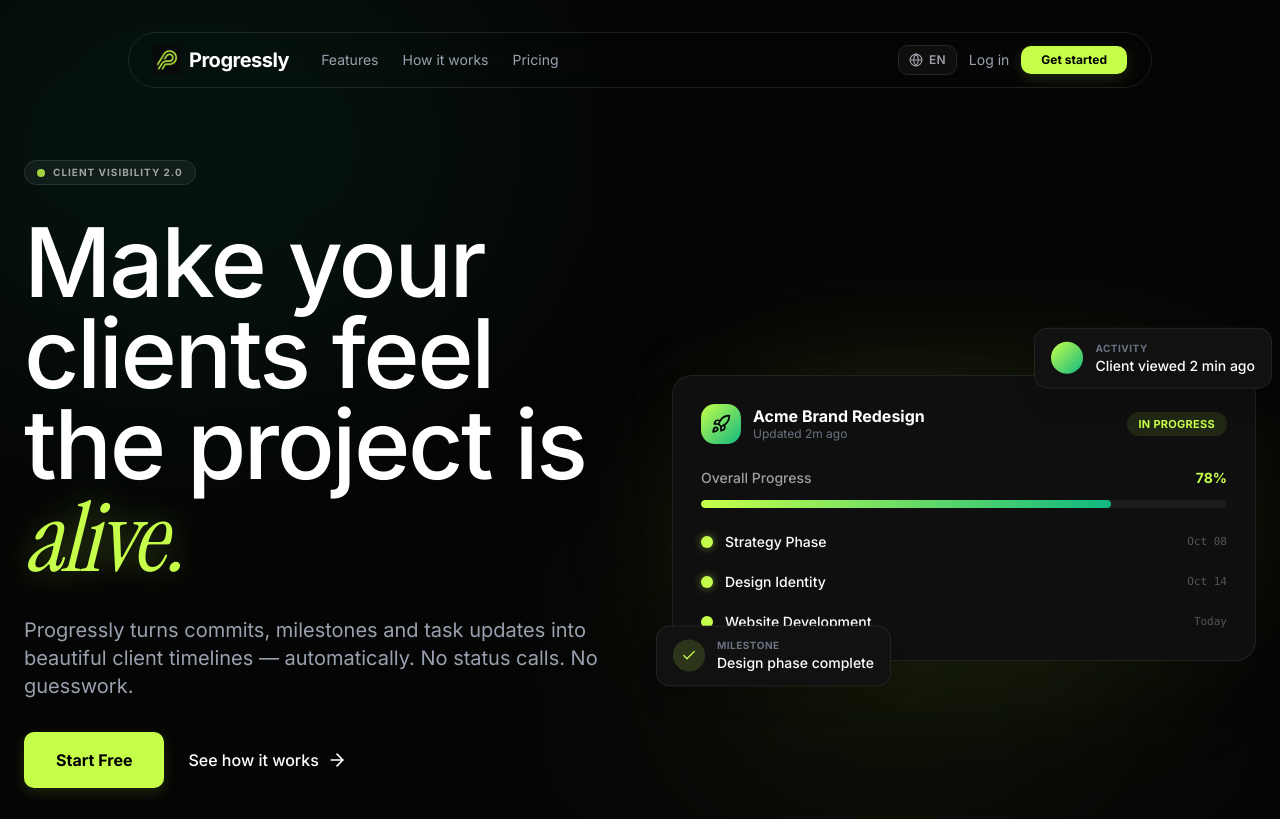
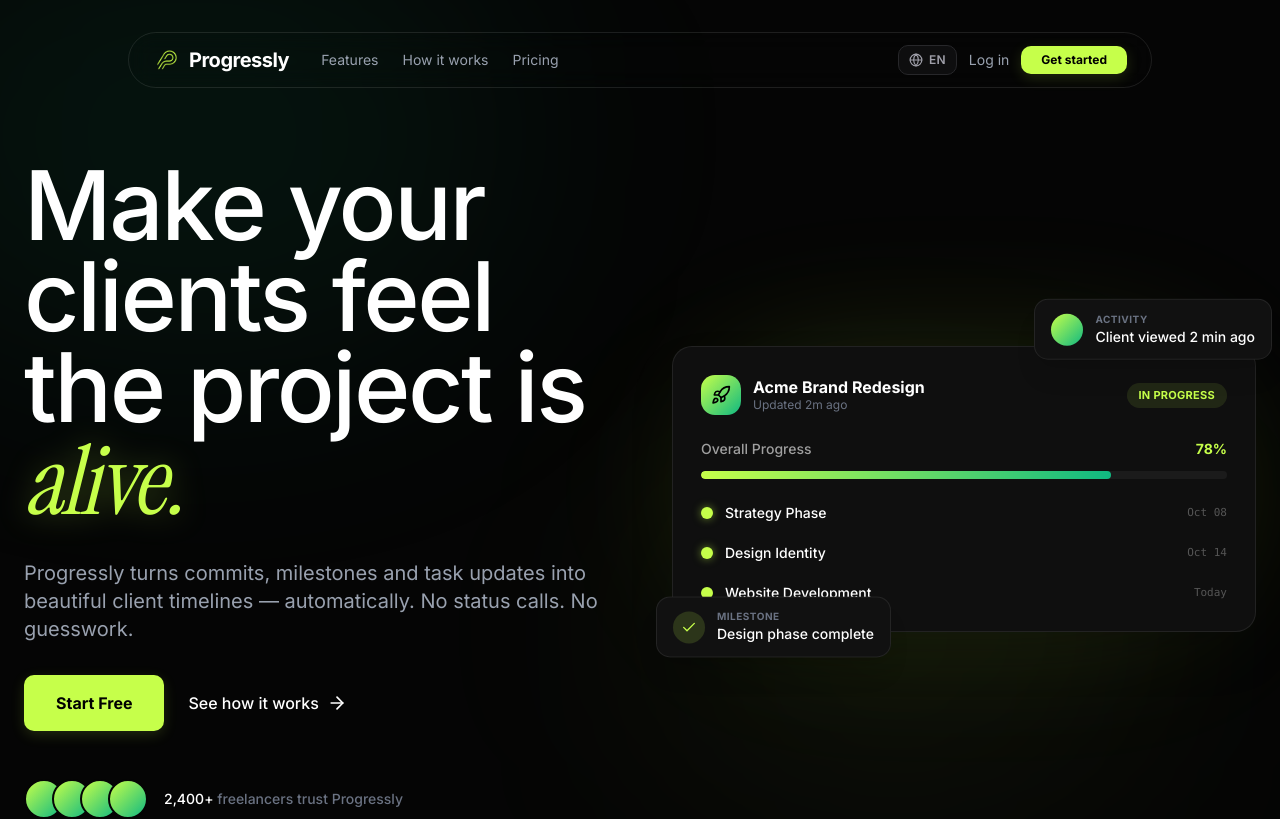
Before and after one commit to madebyvitor/pulse_project, a Next.js app: page /en in a window 1280 px wide. Shown: the top 819 px of the page. Built offline with nearby package versions, Linux system fonts and the light colour scheme.

Commit message:
fix: landing page

```diff
--- a/components/landing/Hero.tsx
+++ b/components/landing/Hero.tsx
@@ -22,14 +22,7 @@
 
       <div className="max-w-7xl mx-auto w-full grid grid-cols-1 lg:grid-cols-2 gap-16 items-center">
         <div className="flex flex-col items-start gap-8 z-10">
-          <div className="flex items-center gap-2 px-3 py-1 rounded-full animate-fade-in-up bg-white/5 border border-white/10">
-            <span className="w-2 h-2 rounded-full animate-pulse bg-[#C6FF4A]" />
-            <span className="text-[10px] uppercase tracking-widest text-white/60 font-bold">
-              {t("badge")}
-            </span>
-          </div>
-
-          <h1 className="text-5xl md:text-7xl lg:text-8xl text-white font-medium tracking-tight leading-[0.95] animate-fade-in-up stagger-1">
+          <h1 className="text-5xl md:text-7xl lg:text-8xl text-white font-medium tracking-tight leading-[0.95] animate-fade-in-up">
             {t("headline1")}{" "}
             <span
               className="italic font-[family-name:var(--font-serif-display)] text-[#C6FF4A]"
@@ -39,11 +32,11 @@
             </span>
           </h1>
 
-          <p className="text-lg md:text-xl text-gray-400 max-w-xl animate-fade-in-up stagger-2">
+          <p className="text-lg md:text-xl text-gray-400 max-w-xl animate-fade-in-up stagger-1">
             {t("subheadline")}
           </p>
 
-          <div className="flex flex-wrap items-center gap-6 animate-fade-in-up stagger-3">
+          <div className="flex flex-wrap items-center gap-6 animate-fade-in-up stagger-2">
             <Link href="/login">
               <PrimaryButtonBase size="lg" className="rounded-full px-8">
                 {t("ctaPrimary")}
@@ -58,7 +51,7 @@
             </a>
           </div>
 
-          <div className="flex items-center gap-4 pt-4 animate-fade-in-up stagger-4">
+          <div className="flex items-center gap-4 pt-4 animate-fade-in-up stagger-3">
             <div className="flex -space-x-3">
               {[1, 2, 3, 4].map((i) => (
                 <div
--- a/messages/en.json
+++ b/messages/en.json
@@ -8,7 +8,6 @@
     "getStartedNow": "Get Started Now"
   },
   "Hero": {
-    "badge": "Client Visibility 2.0",
     "headline1": "Make your clients feel the project is",
     "headlineHighlight": "alive.",
     "subheadline": "Progressly turns commits, milestones and task updates into beautiful client timelines — automatically. No status calls. No guesswork.",
--- a/messages/pt.json
+++ b/messages/pt.json
@@ -8,7 +8,6 @@
     "getStartedNow": "Começar Agora"
   },
   "Hero": {
-    "badge": "Visibilidade para o cliente 2.0",
     "headline1": "Faça o seu cliente sentir que o projeto está",
     "headlineHighlight": "vivo.",
     "subheadline": "O Progressly transforma commits, milestones e atualizações de tarefas em timelines bonitas para o cliente — automaticamente. Sem reuniões de status. Sem adivinhação.",
```
Also changed, not shown: public/logotipo.svg.
